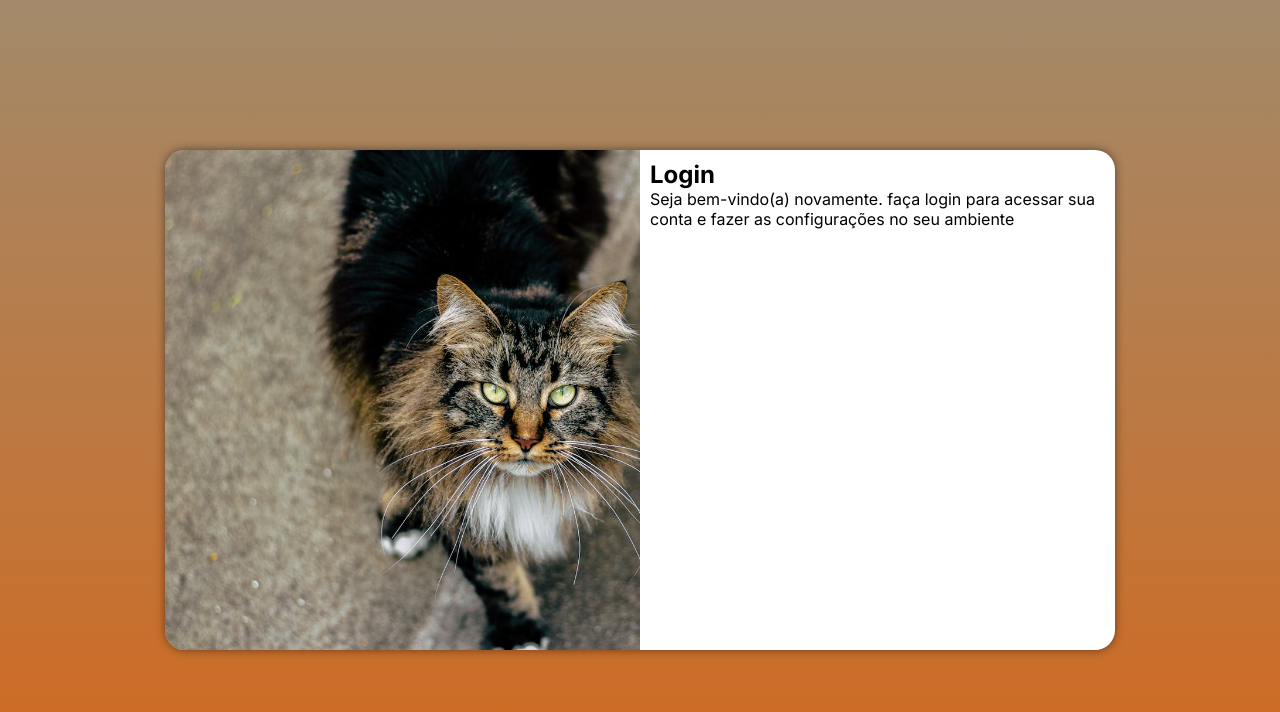
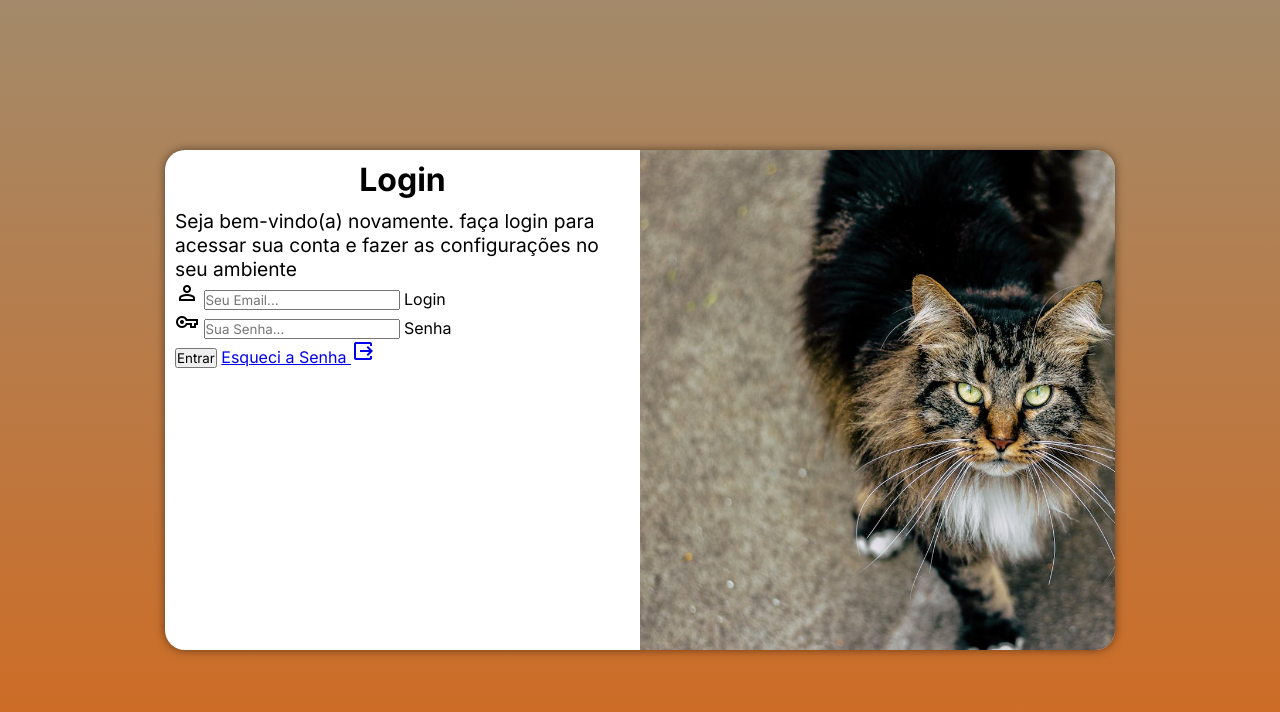
Before and after one commit to dev-victorsales/projeto-login, a plain HTML site: page index.html in a window 1280 px wide. Drawn offline with nearby package versions, Linux system fonts and the light colour scheme.

Commit message:
Criação formulario de login

```diff
--- a/estilos/media-query.css
+++ b/estilos/media-query.css
@@ -5,37 +5,59 @@
     body {
         background-image: linear-gradient(to top, chocolate, #a38a6a );
     }
+
     section#login {
         width: 90%;
 
     }
+
     section#login > div#imagem {
         float: left;
         width: 30%;
         height: 100%;
+        background-position: center center;
     }
+
     section#login > div#formulario {
         float: right;
         width: 70%;
     }
+    div#formulario h1 {
+        font-size: 1.5em;
+    }
+    div#formulario p {
+    font-size: 1em;
+}
+
 
 }
 @media screen and (min-width: 992px) {
     body {
         background-image: linear-gradient(to top, chocolate, #a38a6a );
     }
+
     section#login {
         width: 950px;
 
     }
+
     section#login > div#imagem {
-        float: left;
+        float: right;
         width: 50%;
         height: 100%;
     }
+
     section#login > div#formulario {
-        float: right;
+        float: left;
         width: 50%;
     }
 
+    div#formulario h1 {
+        font-size: 2em;
+    }
+
+    div#formulario p {
+    font-size: 1.2em;
 }
+
+}
--- a/estilos/style.css
+++ b/estilos/style.css
@@ -54,3 +54,12 @@ section#login > div#formulario {
     padding: 10px;
 
 }
+
+div#formulario h1 {
+    text-align: center;
+    margin-bottom: 10px;
+}
+
+div#formulario p {
+    font-size: 0.8em;
+}
--- a/index.html
+++ b/index.html
@@ -4,6 +4,7 @@
     <meta charset="UTF-8">
     <meta name="viewport" content="width=device-width, initial-scale=1.0">
     <title>Tela Login</title>
+    <link href="https://fonts.googleapis.com/css2?family=Material+Symbols+Outlined" rel="stylesheet" />
     <link rel="stylesheet" href="estilos/style.css">
     <link rel="stylesheet" href="estilos/media-query.css">
 </head>
@@ -16,7 +17,19 @@
             <div id="formulario">
                 <h1>Login</h1>
                 <p>Seja bem-vindo(a) novamente. faça login para acessar sua conta e fazer as configurações no seu ambiente</p>
-                <form action="login.php" method="post">
+                <form action="login.php" method="post" autocomplete="on">
+                  <div class="campo">
+                    <span class="material-symbols-outlined">person</span>
+                    <input type="email" name="login" id="ilogin" placeholder="Seu Email..." required autocomplete="email" maxlength="30">
+                    <label for="ilogin">Login</label>
+                  </div>
+                  <div class="campo">
+                    <span class="material-symbols-outlined">vpn_key</span>
+                    <input type="password" name="senha" id="isenha" required placeholder="Sua Senha..." autocomplete="current-password" minlength="8" maxlength="20">
+                    <label for="isenha">Senha</label>
+                  </div>
+                  <input type="submit" value="Entrar">
+                  <a href="esqueci.html">Esqueci a Senha <span class="material-symbols-outlined">output</span></a>
 
                 </form>
             </div>
```
